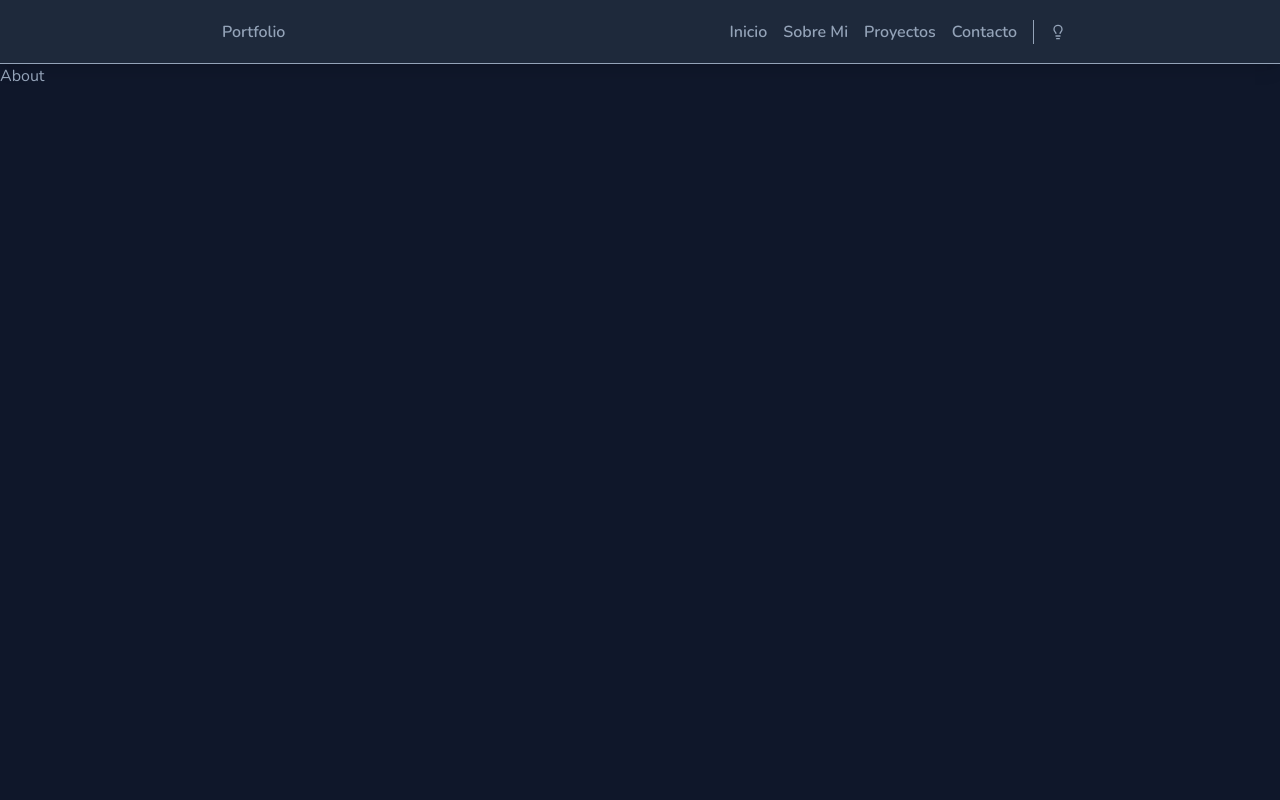
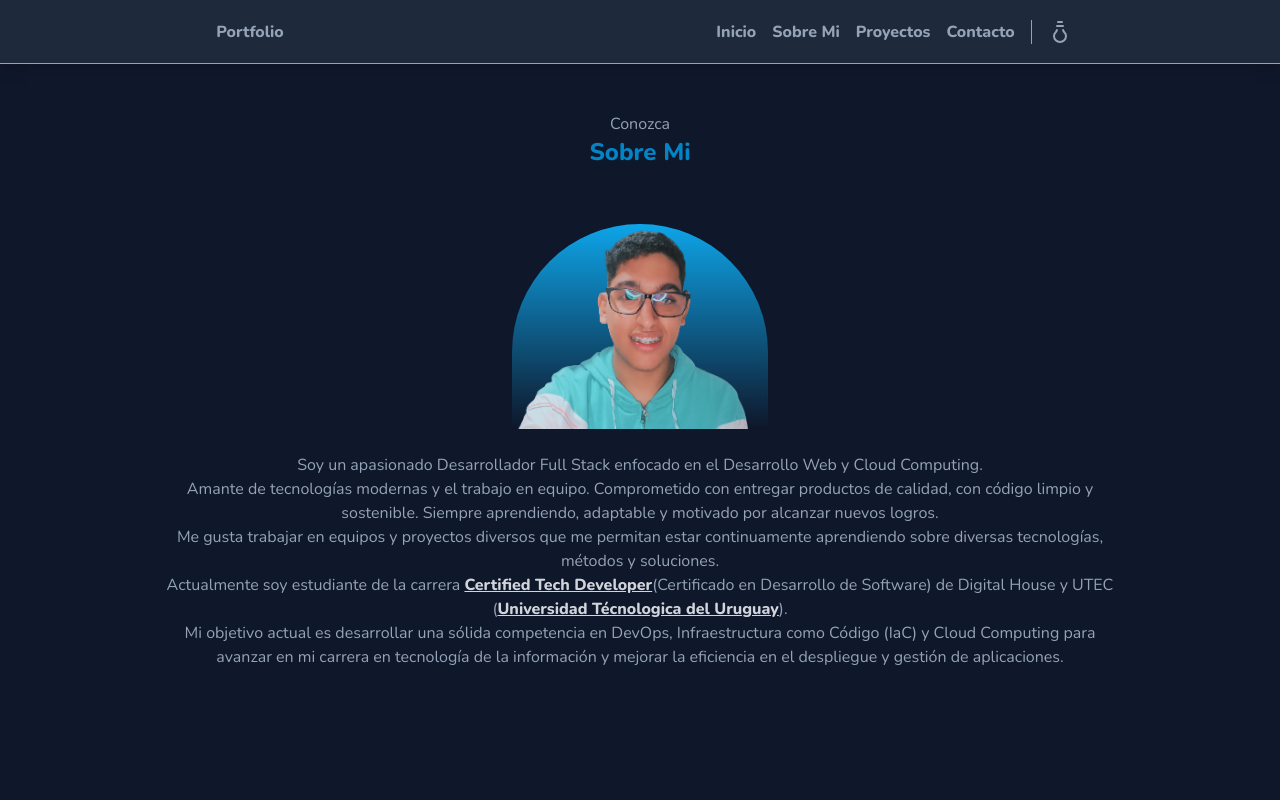
Before and after one commit to AGuekdjian/Portfolio-v2, a React (Vite) app: page /about in a window 1280 px wide. Shown: the top 800 px of the page. Built offline with nearby package versions, Linux system fonts and the light colour scheme.

Commit message:
Creacion del componente About y aplicado de estilos.

```diff
--- a/src/components/header/Header.jsx
+++ b/src/components/header/Header.jsx
@@ -22,7 +22,7 @@ export default function Header() {
                         )
                     })}
                 </ul>
-                <button onClick={changeTheme} className='ml-2'>{state.theme ? <LuLightbulbOff /> : <LuLightbulb />}</button>
+                <button onClick={changeTheme} className='ml-2'>{state.theme ? <LuLightbulbOff className='text-2xl rotate-180' /> : <LuLightbulb className='text-2xl rotate-180' />}</button>
             </nav>
         </header>
     )
--- a/src/index.css
+++ b/src/index.css
@@ -1,4 +1,4 @@
-@import url('https://fonts.googleapis.com/css2?family=Nunito:wght@300;400;500;600&display=swap');
+@import url('https://fonts.googleapis.com/css2?family=Nunito:wght@300;400;500;600;800;900&display=swap');
 @tailwind base;
 @tailwind components;
 @tailwind utilities;
@@ -47,7 +47,7 @@ main {
 }
 
 .text-nav-dark:hover, .text-logo-dark:hover {
-    color: #0ea5e9;
+    color: rgb(14, 165, 233);
 }
 
 /* Estilos de Home */
@@ -58,3 +58,12 @@ main {
 .dwn-btn-dark:hover {
     background-color: rgb(14 165 233);
 }
+
+/* Estilos de About */
+.img-container-light {
+    background: linear-gradient(rgb(13 148 136), transparent);
+}
+
+.img-container-dark {
+    background: linear-gradient(rgb(14, 165, 233), transparent);
+}
--- a/src/pages/about/About.jsx
+++ b/src/pages/about/About.jsx
@@ -1,9 +1,42 @@
 import React from 'react'
+import { useAppContext } from '../../hooks/useAppContext'
+import ME from '../../assets/images/me-about.png'
 
 export default function About() {
+    const { state } = useAppContext()
     return (
         <main>
-            About
+            <section className='flex flex-col items-center mt-12'>
+                <h5>Conozca</h5>
+                <h2 className={`font-extrabold text-2xl ${state.theme ? "text-teal-600" : "text-sky-600"}`}>Sobre Mi</h2>
+                <article className='flex flex-col mt-14 text-center about-container'>
+                    <div className={` w-64 h-58 place-items-center rounded-tl-full rounded-tr-full overflow-hidden backdrop-blur-sm m-0 mx-auto  ${state.theme ? "img-container-light" : "img-container-dark"}`}>
+                        <img src={ME} alt="Photo of Anthony" className='w-80 h-58' />
+                    </div>
+                    <p className='my-6 w-9/12 mx-auto'>
+                        Soy un apasionado Desarrollador Full Stack enfocado en el Desarrollo
+                        Web y Cloud Computing.
+                        <br />
+                        Amante de tecnologías modernas y el trabajo en equipo. Comprometido
+                        con entregar productos de calidad, con código limpio y sostenible.
+                        Siempre aprendiendo, adaptable y motivado por alcanzar nuevos
+                        logros.
+                        <br />
+                        Me gusta trabajar en equipos y proyectos diversos que me permitan
+                        estar continuamente aprendiendo sobre diversas tecnologías, métodos
+                        y soluciones.
+                        <br />
+                        Actualmente soy estudiante de la carrera <a className={`font-bold underline ${state.theme ? "text-gray-950" : "text-gray-300"}`} href='https://www.digitalhouse.com/productos/programacion/certified-tech-developer' target='_blank'>Certified Tech Developer</a>
+                        (Certificado en Desarrollo de Software) de Digital House y UTEC
+                        (<a className={`font-bold underline ${state.theme ? "text-gray-950" : "text-gray-300"}`} href='https://utec.edu.uy/es/' target='_blank'>Universidad Técnologica del Uruguay</a>).
+                        <br />
+                        Mi objetivo actual es desarrollar una sólida competencia en DevOps,
+                        Infraestructura como Código (IaC) y
+                        Cloud Computing para avanzar en mi carrera en tecnología de la información y
+                        mejorar la eficiencia en el despliegue y gestión de aplicaciones.
+                    </p>
+                </article>
+            </section>
         </main>
     )
 }
--- a/src/pages/contact/Contact.jsx
+++ b/src/pages/contact/Contact.jsx
@@ -3,7 +3,7 @@ import React from 'react'
 export default function Contact() {
     return (
         <main>
-            contact
+            Proximamente...
         </main>
     )
 }
--- a/src/pages/projectsAndAchievements/ProjectsAndAchievements.jsx
+++ b/src/pages/projectsAndAchievements/ProjectsAndAchievements.jsx
@@ -3,7 +3,7 @@ import React from 'react'
 export default function ProjectsAndAchievements() {
     return (
         <main>
-            Projects
+            Proximamente...
         </main>
     )
 }
```
Also changed, not shown: src/assets/images/me-about.png (added), 1 other file (tests, documents, lock files or other folders).
